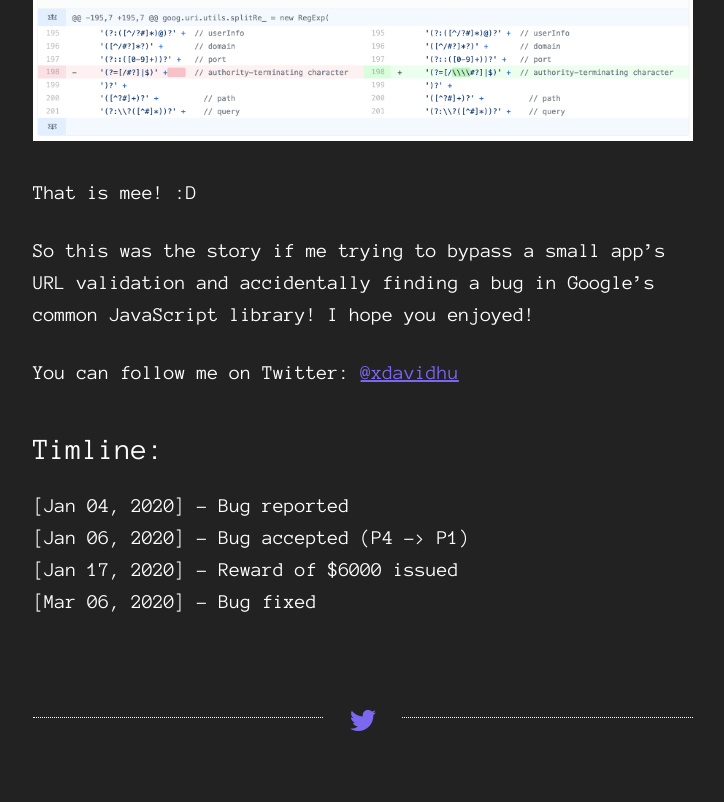
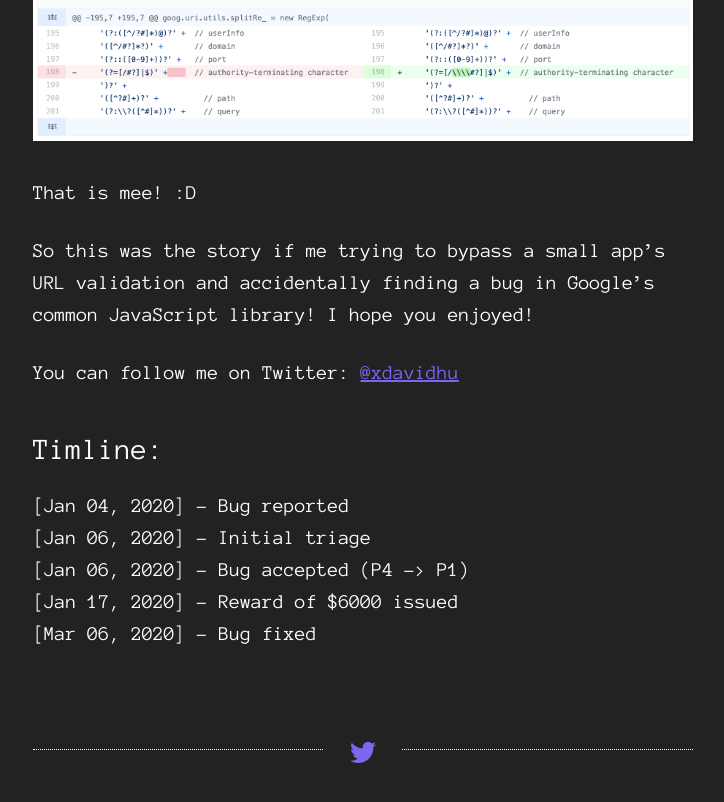
Before and after one commit to xdavidhu/bugs.xdavidhu.me, a Jekyll site: the page built from _posts/2020-03-08-the-unexpected-google-wide-domain-check-bypass.markdown, in a window 1280 px wide and 900 px high, scrolled down 9752 px. Shown: the top 802 px of the window, without its empty margins (277-1001 px from the left). Built offline with Jekyll 4.4.1, drawn with Linux system fonts in a browser that asks for light colours.

Commit message:
Added initial triage date

```diff
--- a/_posts/2020-03-08-the-unexpected-google-wide-domain-check-bypass.markdown
+++ b/_posts/2020-03-08-the-unexpected-google-wide-domain-check-bypass.markdown
@@ -228,6 +228,7 @@ You can follow me on Twitter: [@xdavidhu](https://twitter.com/xdavidhu){:target=
 
 ### Timline:
 [Jan 04, 2020] - Bug reported<br>
+[Jan 06, 2020] - Initial triage<br>
 [Jan 06, 2020] - Bug accepted (P4 -> P1)<br>
 [Jan 17, 2020] - Reward of $6000 issued<br>
 [Mar 06, 2020] - Bug fixed
```
